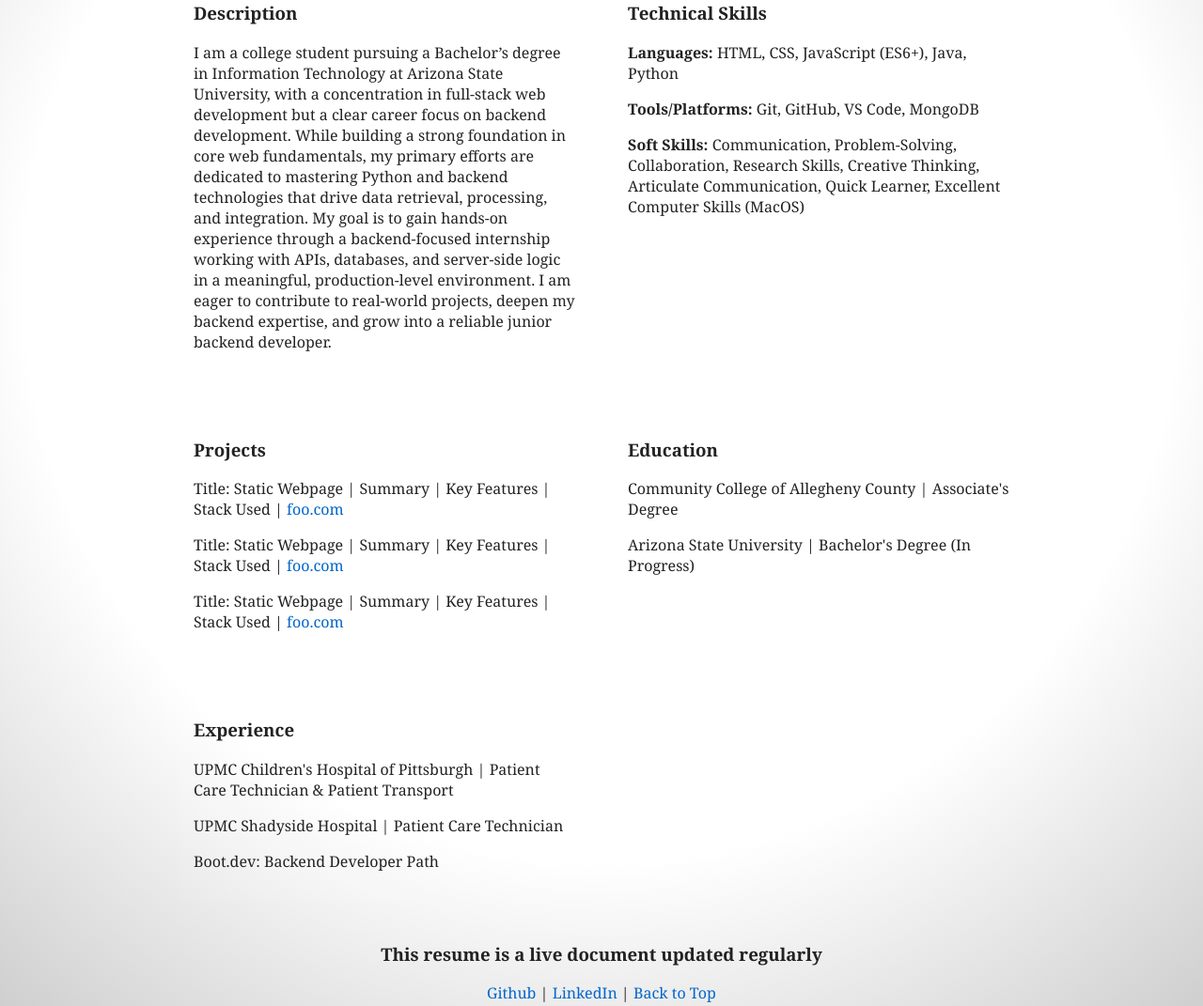
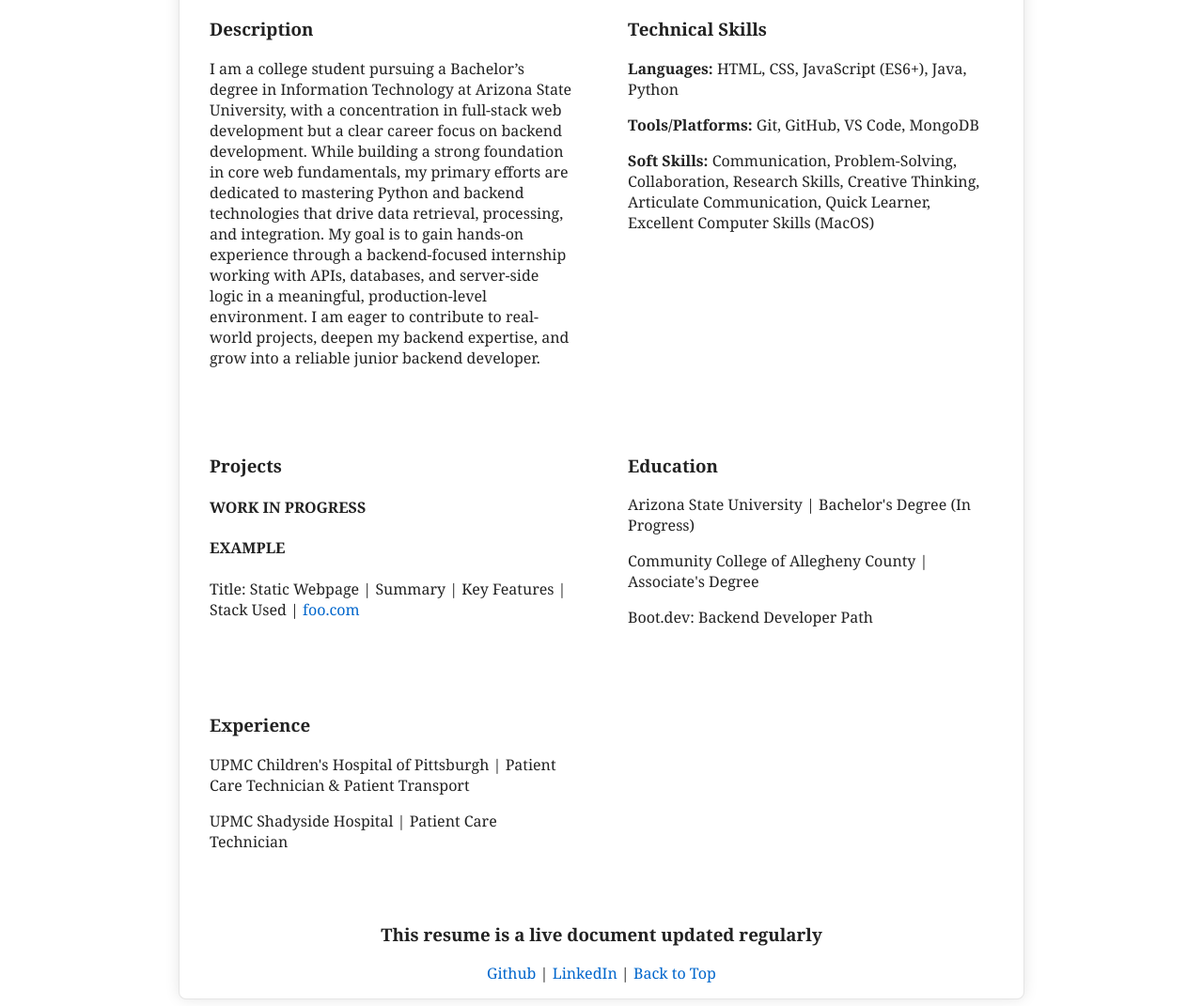
Before and after one commit to ventura-christian/HTML-Resume, a plain HTML site: page index.html in a window 1280 px wide. Shown: the part 492-1563 px from the top of the page at 94% size. Drawn offline with Linux system fonts and the light colour scheme.

Commit message:
Reverted my HTML and CSS to a point that I'm happy with and placed the information in the correct spots as well as added the border around the body to distinguish the information from the background

```diff
--- a/index.html
+++ b/index.html
@@ -33,71 +33,47 @@
         </div>
       </header>
 
-      <section>
+      <section class="description">
         <h3>Description</h3>
         <p>
-          I am a college student pursuing a Bachelor’s degree in Information
-          Technology at Arizona State University, with a concentration in
-          full-stack web development but a clear career focus on backend
-          development. While building a strong foundation in core web
-          fundamentals, my primary efforts are dedicated to mastering Python and
-          backend technologies that drive data retrieval, processing, and
-          integration. My goal is to gain hands-on experience through a
-          backend-focused internship working with APIs, databases, and
-          server-side logic in a meaningful, production-level environment. I am
-          eager to contribute to real-world projects, deepen my backend
-          expertise, and grow into a reliable junior backend developer.
+          I am a college student pursuing a Bachelor’s degree in Information Technology at Arizona State University, with a concentration in full-stack web development but a clear career focus on backend development. While building a strong foundation in core web fundamentals, my primary efforts are dedicated to mastering Python and backend technologies that drive data retrieval, processing, and integration. My goal is to gain hands-on experience through a backend-focused internship working with APIs, databases, and server-side logic in a meaningful, production-level environment. I am eager to contribute to real-world projects, deepen my backend expertise, and grow into a reliable junior backend developer.
         </p>
       </section>
 
-      <section>
+      <section class="technical-skills">
         <h3>Technical Skills</h3>
-        <p>
-          <strong>Languages:</strong> HTML, CSS, JavaScript (ES6+), Java, Python
-        </p>
+        <p><strong>Languages:</strong> HTML, CSS, JavaScript (ES6+), Java, Python</p>
         <p><strong>Tools/Platforms:</strong> Git, GitHub, VS Code, MongoDB</p>
-        <p>
-          <strong>Soft Skills:</strong> Communication, Problem-Solving,
-          Collaboration, Research Skills, Creative Thinking, Articulate
-          Communication, Quick Learner, Excellent Computer Skills (MacOS)
-        </p>
+        <p><strong>Soft Skills:</strong> Communication, Problem-Solving, Collaboration, Research Skills, Creative Thinking, Articulate Communication, Quick Learner, Excellent Computer Skills (MacOS)</p>
       </section>
 
-      <section>
+      <section class="projects">
         <h3>Projects</h3>
+        <h4>WORK IN PROGRESS</h4>
         <p>
-          Title: Static Webpage | Summary | Key Features | Stack Used |
-          <a href="#">foo.com</a>
-        </p>
-        <p>
-          Title: Static Webpage | Summary | Key Features | Stack Used |
-          <a href="#">foo.com</a>
-        </p>
-        <p>
+          <h4>EXAMPLE</h4>
           Title: Static Webpage | Summary | Key Features | Stack Used |
           <a href="#">foo.com</a>
         </p>
       </section>
 
-      <section>
+      <section class="education">
         <h3>Education</h3>
+        <p>Arizona State University | Bachelor's Degree (In Progress)</p>
         <p>Community College of Allegheny County | Associate's Degree</p>
-        <p>Arizona State University | Bachelor's Degree (In Progress)</p>
+        <p>Boot.dev: Backend Developer Path</p>
       </section>
 
-      <section>
+      <section class="experience">
         <h3>Experience</h3>
-        <p>
-          UPMC Children's Hospital of Pittsburgh | Patient Care Technician &
-          Patient Transport
-        </p>
+        <p>UPMC Children's Hospital of Pittsburgh | Patient Care Technician & Patient Transport</p>
         <p>UPMC Shadyside Hospital | Patient Care Technician</p>
-        <p>Boot.dev: Backend Developer Path</p>
       </section>
 
       <footer>
         <h3>This resume is a live document updated regularly</h3>
-        <a href="#">Github</a> | <a href="#">LinkedIn</a> |
+        <a href="https://github.com/ventura-christian">Github</a> |
+        <a href="https://www.linkedin.com/in/christian-ventura-100402351/">LinkedIn</a> |
         <a href="#">Back to Top</a>
       </footer>
     </div>
@@ -105,7 +81,7 @@
     <script>
       function toggleTheme() {
         document.body.dataset.theme =
-          document.body.dataset.theme === 'dark' ? 'light' : 'dark';
+          document.body.dataset.theme === "dark" ? "light" : "dark";
       }
     </script>
   </body>
--- a/styles.css
+++ b/styles.css
@@ -1,34 +1,36 @@
-/* ========================
-   Base styles (mobile-first)
-   ======================== */
 :root {
   --font-main: Georgia, 'Times New Roman', Times, serif;
 
   /* Light mode colors */
-  --bg-gradient-light: radial-gradient(circle, white 60%, #ccc 100%);
+  --bg-light: #fff;
   --text-light: #222;
 
   /* Dark mode colors */
-  --bg-gradient-dark: radial-gradient(circle, black 60%, #555 100%);
+  --bg-sides-dark: #121212;
+  --bg-body-dark: #000000;
   --text-dark: #f4f4f4;
 
-  /* Common spacing */
   --max-width: 900px;
   --padding: 1rem;
+}
+
+/* Page sides background */
+html {
+  background-color: var(--bg-sides-dark);
 }
 
 body {
   margin: 0;
   font-family: var(--font-main);
-  background: var(--bg-gradient-light);
+  background: var(--bg-light);
   color: var(--text-light);
   display: flex;
   justify-content: center;
   padding: var(--padding);
+  min-height: 100vh;
   transition: background 0.3s ease, color 0.3s ease;
 }
 
-/* Light mode link colors */
 a {
   color: #0066cc;
   text-decoration: none;
@@ -37,15 +39,22 @@ a:visited {
   color: #5a3d99;
 }
 
-/* ========================
-   Layout & components
-   ======================== */
 .resume {
   width: 100%;
   max-width: var(--max-width);
+  background-color: var(--bg-light);
   display: grid;
-  grid-template-columns: 1fr; /* Mobile: one column */
+  grid-template-columns: 1fr;
   gap: 1.5rem;
+  border-radius: 8px;
+  box-sizing: border-box;
+  padding: var(--padding);
+
+  /* Border + shadow for light mode */
+  border: 1px solid rgba(0, 0, 0, 0.1);
+  box-shadow: 0 0 15px rgba(0, 0, 0, 0.1);
+
+  transition: background-color 0.3s ease, border 0.3s ease, box-shadow 0.3s ease;
 }
 
 header,
@@ -57,7 +66,6 @@ footer {
   .resume {
     grid-template-columns: 1fr 1fr;
   }
-
   header,
   footer {
     grid-column: span 2;
@@ -84,7 +92,6 @@ header img {
   transition: background 0.3s ease;
 }
 
-/* Toggle button styling */
 .theme-toggle {
   position: fixed;
   top: 1rem;
@@ -95,18 +102,21 @@ header img {
   border: 2px solid currentColor;
   border-radius: 6px;
   font-size: 0.9rem;
-  color: #000; /* Light mode text color */
+  color: #000;
 }
 
-/* ========================
-   Dark mode overrides
-   ======================== */
+/* Dark mode */
 body[data-theme='dark'] {
-  background: var(--bg-gradient-dark);
+  background: var(--bg-body-dark);
   color: var(--text-dark);
 }
 
-/* Dark mode link colors */
+body[data-theme='dark'] .resume {
+  background-color: var(--bg-body-dark);
+  border: 1px solid rgba(255, 255, 255, 0.15);
+  box-shadow: 0 0 15px rgba(255, 255, 255, 0.05);
+}
+
 body[data-theme='dark'] a {
   color: #66aaff;
 }
@@ -118,7 +128,6 @@ body[data-theme='dark'] .resume section {
   background: rgba(0, 0, 0, 0.3);
 }
 
-/* Dark mode button text */
 body[data-theme='dark'] .theme-toggle {
   color: #fff;
 }
```
